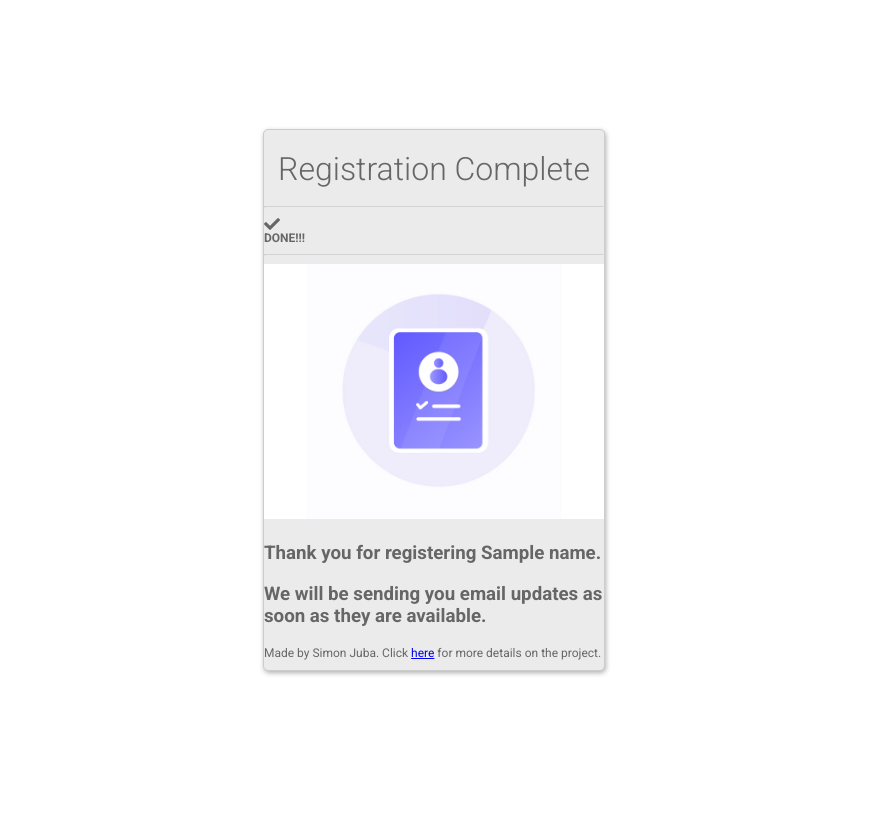
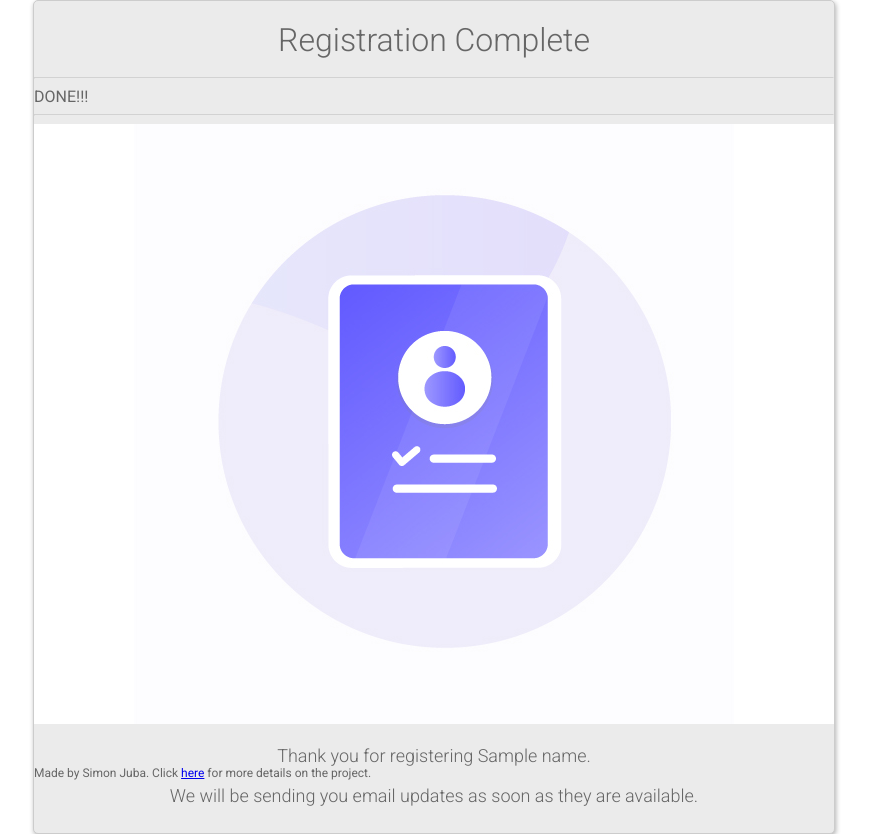
Before and after one commit to Smelton01/Site-tracker, a Flask app: template src/templates/success.html in a window 1280 px wide. Shown: the whole page, without its empty margins (206-1075 px from the left). Before the commit the page ends 675 px from the top, so only its background shows below. Run offline with Flask 2, Linux system fonts and the light colour scheme; the template is opened without the code that fills it: most values are stand-ins (such as "Sample title", 1, 10 or a date in 2020); some libraries are stand-ins or nearby versions.

```diff
--- a/requirements.txt
+++ b/requirements.txt
@@ -1,2 +1,3 @@
 beautifulsoup4
 requests
+gunicorn
--- a/src/check_posts.py
+++ b/src/check_posts.py
@@ -14,18 +14,18 @@ footer = "These email updates are provided by Simon J. View the source code at h
 
 
 def main():
-    # print("actually running, I think")
-    # create connection to SQLite database
-    conn = create_connection(database)
-    create_table(conn)
+    print("actually running, I think")
+    # # create connection to SQLite database
+    # conn = create_connection(database)
+    # create_table(conn)
 
-    log = get_posts(url)
-    conn = create_connection(database)
-    for post, details in log.items():
-        database_queries(conn, post, details)
-        # TODO remove for production
-        # return
-    print("Checked for updates, resting for 15 minutes...")
+    # log = get_posts(url)
+    # conn = create_connection(database)
+    # for post, details in log.items():
+    #     database_queries(conn, post, details)
+    #     # TODO remove for production
+    #     # return
+    # print("Checked for updates, resting for 15 minutes...")
 
 def database_queries(conn, post, details):
     """
--- a/src/templates/index.html
+++ b/src/templates/index.html
@@ -45,8 +45,8 @@
         }
 
         .main-block {
-            max-width: 340px;
-            min-height: 460px;
+            max-width: 4600px;
+            min-height: 500px;
             padding: 10px 0;
             margin: auto;
             border-radius: 5px;
--- a/src/templates/success.html
+++ b/src/templates/success.html
@@ -28,10 +28,29 @@
             color: #666;
         }
 
+        center {
+            margin: auto;
+            width: 50%;
+            padding: 20px;
+        }
+
+        .foot {
+            text-align: center;
+            position: absolute;
+            bottom: 20px;
+        }
+
         h1 {
             padding: 10px 0;
             font-size: 32px;
             font-weight: 300;
+            text-align: center;
+        }
+
+        h2 {
+            padding: 2px 0;
+            font-size: 18px;
+            font-weight: 240;
             text-align: center;
         }
 
@@ -45,8 +64,8 @@
         }
 
         .main-block {
-            max-width: 340px;
-            min-height: 460px;
+            max-width: 4600px;
+            min-height: 500px;
             padding: 10px 0;
             margin: auto;
             border-radius: 5px;
@@ -111,13 +130,13 @@
     <div class="main-block">
         <h1>Registration Complete</h1>
         <hr>
-        <div class="fas fa-check text-align"> <p class="text-center">DONE!!!</p> </div>
+        <div class="center"> <span class="text-center">DONE!!!</span> </div>
         <hr>
-        <img src="./static/success.jpeg" class="img-responsive" alt="Success image" style="max-width:340px;max-height: fit-content;">
-        <h3>Thank you for registering {{name}}.</h3>
-        <h3> We will be sending you email updates as soon as they are available.</h3>
+        <img src="./static/success.jpeg" alt="Success image" style="object-fit: cover;">
+        <h2>Thank you for registering {{name}}.</h2>
+        <h2> We will be sending you email updates as soon as they are available.</h2>
 
-        <p>Made by Simon Juba. Click <a href="https://github.com/Smelton01/Site-tracker">here</a> for more details on the project.</p>
+        <p class="foot">Made by Simon Juba. Click <a href="https://github.com/Smelton01/Site-tracker">here</a> for more details on the project.</p>
     </div>
 </body>
 
```
Also changed, not shown: src/database/database.db.
